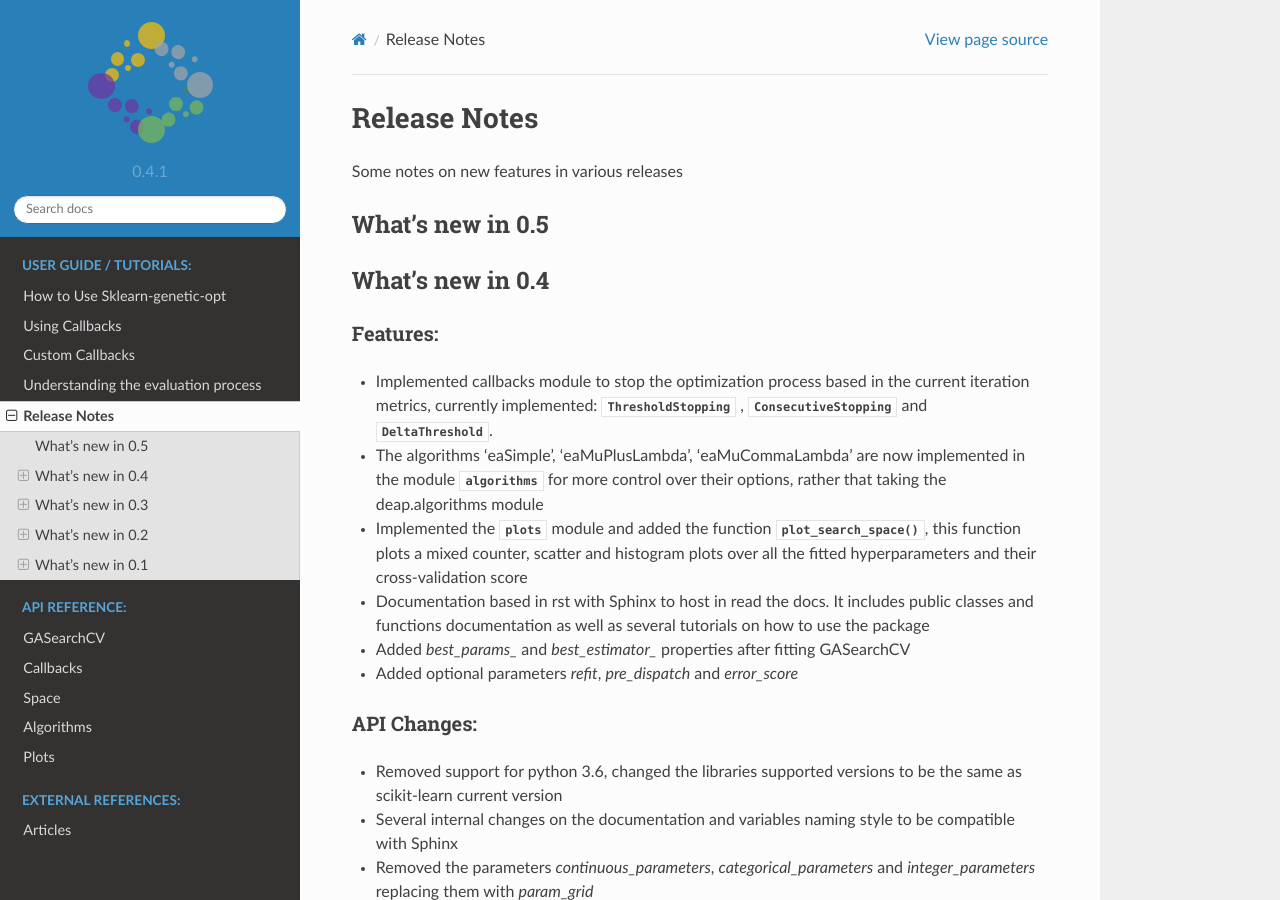
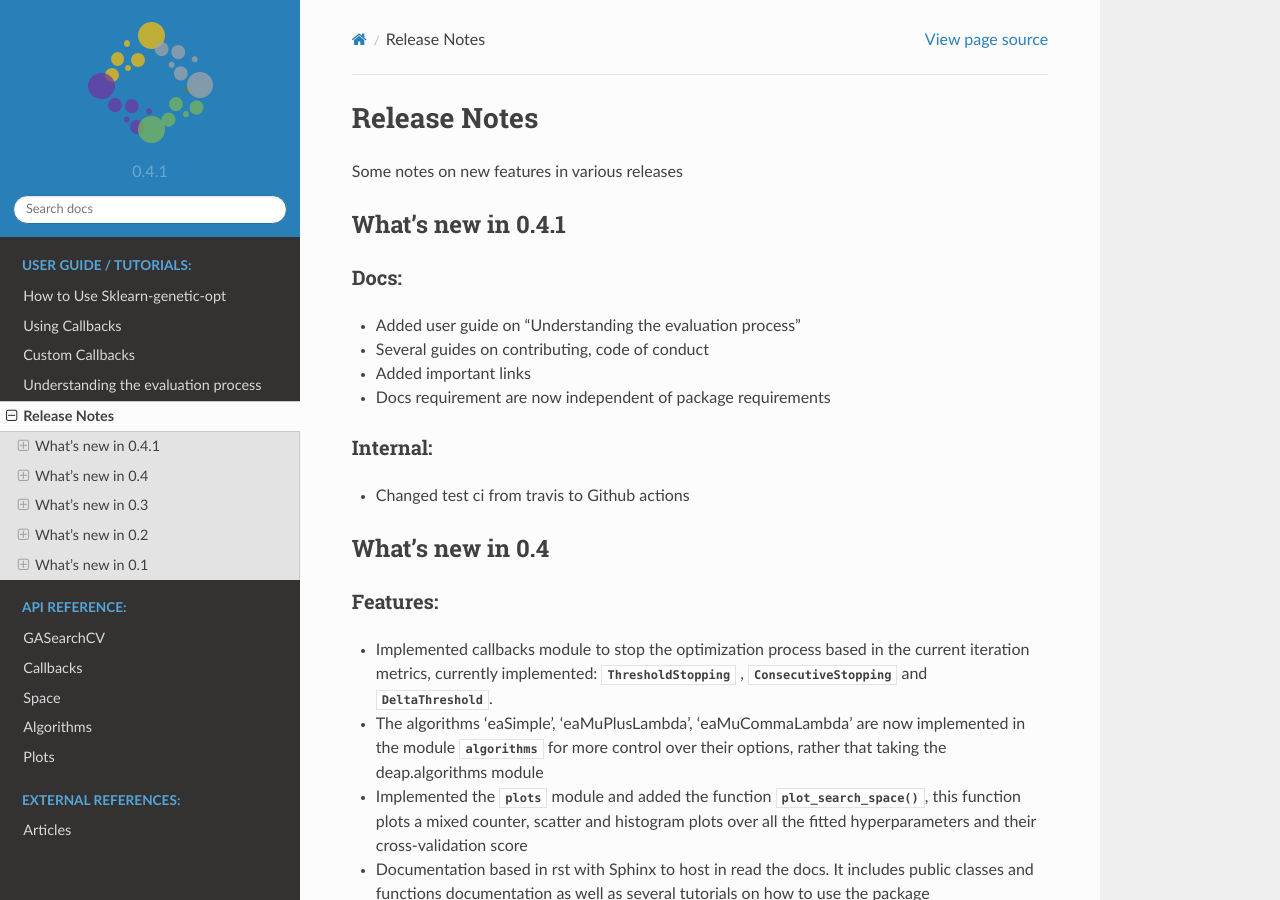
Before and after one commit to rodrigo-arenas/Sklearn-genetic-opt, a Sphinx documentation site: the page built from docs/release_notes.rst, in a window 1280 px wide and 900 px high. Built offline with Sphinx 7.4.7 and the Read the Docs theme 2.0.0, drawn with Linux system fonts in a browser that asks for light colours.

Commit message:
Release notes 0.4.1

```diff
--- a/docs/release_notes.rst
+++ b/docs/release_notes.rst
@@ -3,9 +3,23 @@ Release Notes
 
 Some notes on new features in various releases
 
-What's new in 0.5
------------------
+What's new in 0.4.1
+-------------------
 
+^^^^^
+Docs:
+^^^^^
+
+* Added user guide on "Understanding the evaluation process"
+* Several guides on contributing, code of conduct
+* Added important links
+* Docs requirement are now independent of package requirements
+
+^^^^^^^^^
+Internal:
+^^^^^^^^^
+
+* Changed test ci from travis to Github actions
 
 What's new in 0.4
 -----------------
```
